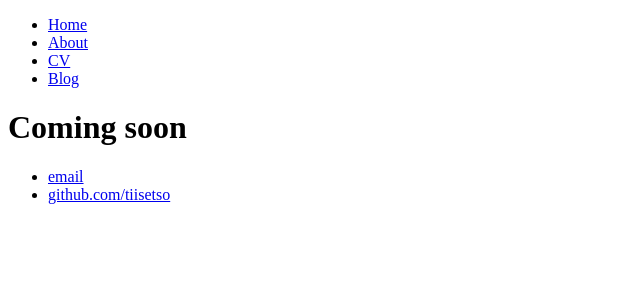
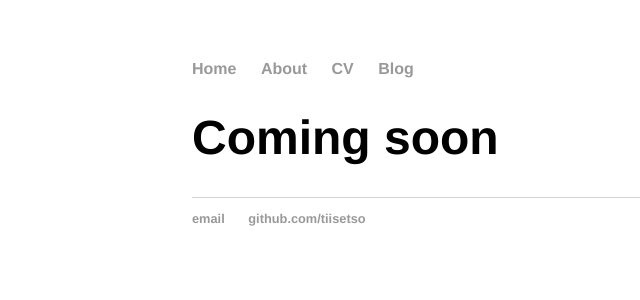
Before and after one commit to Tiisetso/tiisetso.github.io, a Jekyll site: the page built from cv/index.html, in a window 1280 px wide. Shown: the top 300 px of the page, without its empty margins (0-640 px from the left). Built offline with Jekyll 4.4.1, drawn with Linux system fonts in a browser that asks for light colours.

Commit message:
back to square one

```diff
--- a/_config.yml
+++ b/_config.yml
@@ -3,5 +3,3 @@ kramdown:
   parse_block_html: true
 
 permalink: /blog/:year/:month/:day/:title
-
-baseurl: ""
--- a/_layouts/default.html
+++ b/_layouts/default.html
@@ -3,7 +3,7 @@
 		<head>
 			<title>{{ page.title }}</title>
 			<!-- link to main stylesheet -->
-			<link rel="stylesheet" type="text/css" href="{{ site.baseurl }}css/main.css">
+			<link rel="stylesheet" type="text/css" href="/css/main.css">
 		</head>
 		<body>
 			<nav>
```
